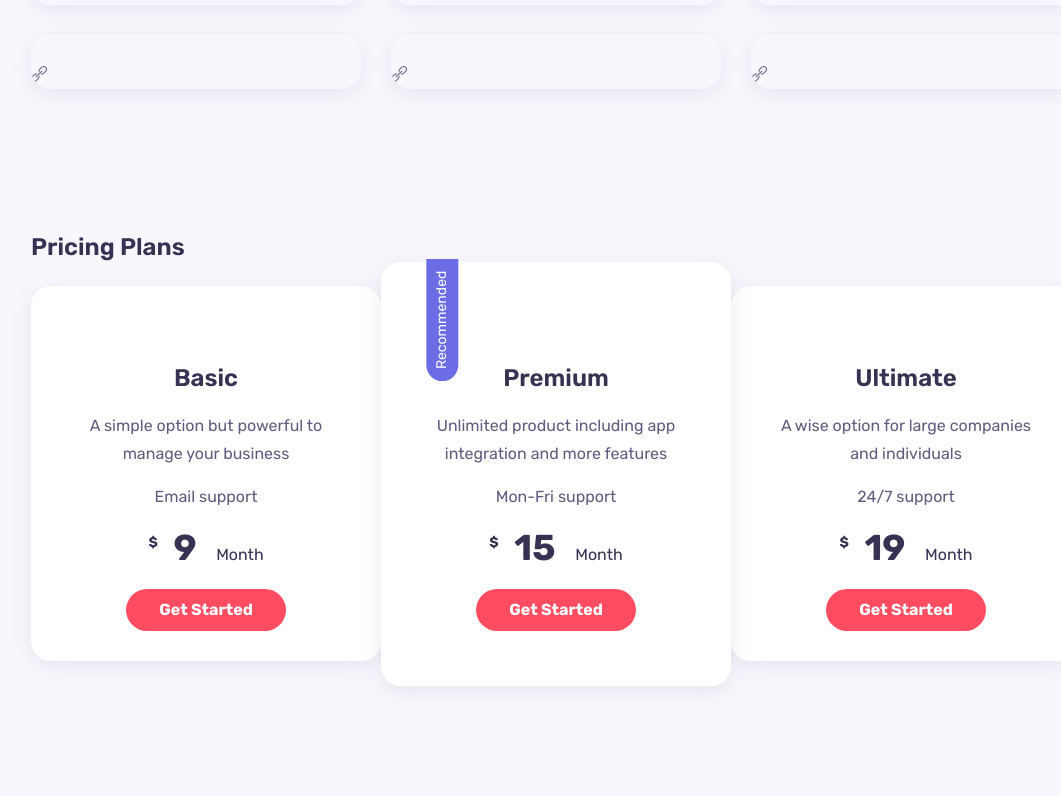
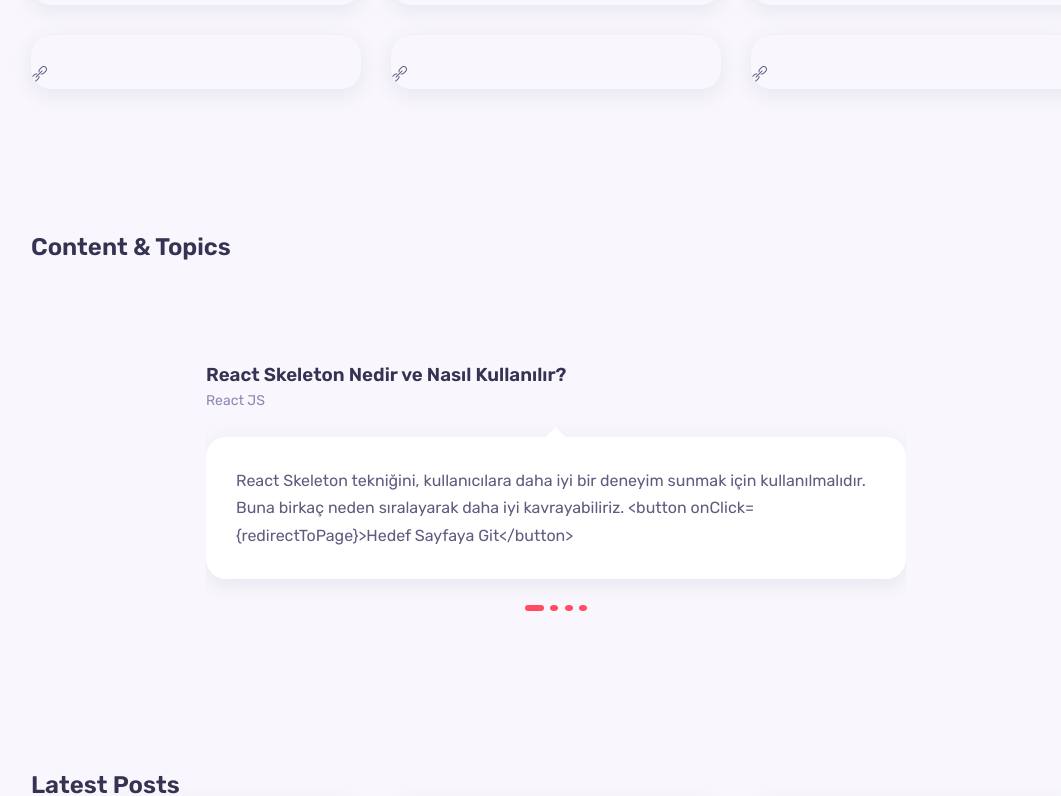
Before and after one commit to nurcanNT/portfolio_react, a React (Vite) app: page / in a window 1280 px wide. Shown: the part 2809-3605 px from the top of the page, without its empty margins (139-1200 px from the left). Built offline with nearby package versions, Linux system fonts and the light colour scheme.

Commit message:
new update

```diff
--- a/package.json
+++ b/package.json
@@ -14,6 +14,7 @@
     "prop-types": "^15.8.1",
     "react": "^18.2.0",
     "react-dom": "^18.2.0",
+    "react-router-dom": "^6.11.2",
     "swiper": "^9.3.2"
   },
   "devDependencies": {
--- a/src/App.jsx
+++ b/src/App.jsx
@@ -6,7 +6,6 @@ import About from './components/about/About';
 import Portfolio from './components/portfolio/Portfolio';
 import Resume from './components/resume/Resume';
 import Services from './components/services/Services';
-import Pricing from './components/pricing/Pricing';
 import Testimoniols from './components/testimoniols/Testimoniols';
 import Contact from './components/contact/Contact';
 import Blog from './components/blog/Blog';
@@ -21,7 +20,6 @@ const App = () => {
      <Services />
      <Resume />
      <Portfolio />
-     <Pricing />
      <Testimoniols />
      <Blog />
      <Contact />
--- a/src/components/pricing/Pricing.jsx
+++ /dev/null
@@ -1,48 +0,0 @@
-//import React from 'react'
-import "./pricing.css";
-
-const Pricing = () => {
-  return (
-    <section className="pricing container section">
-        <h2 className="section__title">Pricing Plans</h2>
-
-        <div className="pricing__container grid">
-            <div className="pricing__item">
-                <img src="" alt="" className="pricing__img" />
-                <h3 className="pricing__plan">Basic</h3>
-                <p className="pricing__title">A simple option but powerful to manage your business</p>
-                <p className="pricing__support">Email support</p>
-                <h3 className="price">
-                    <em>$</em> 9 <span>Month</span>
-                </h3>
-                <a href="" className="btn">Get Started</a>
-            </div>
-
-            <div className="pricing__item best">
-                <span className="badge">Recommended</span>
-                <img src="" alt="" className="pricing__img" />
-                <h3 className="pricing__plan">Premium</h3>
-                <p className="pricing__title">Unlimited product including app integration and more features</p>
-                <p className="pricing__support">Mon-Fri support</p>
-                <h3 className="price">
-                    <em>$</em> 15 <span>Month</span>
-                </h3>
-                <a href="" className="btn">Get Started</a>
-            </div>
-
-            <div className="pricing__item">
-                <img src="" alt="" className="pricing__img" />
-                <h3 className="pricing__plan">Ultimate</h3>
-                <p className="pricing__title">A wise option for large companies and individuals</p>
-                <p className="pricing__support">24/7 support</p>
-                <h3 className="price">
-                    <em>$</em> 19 <span>Month</span>
-                </h3>
-                <a href="" className="btn">Get Started</a>
-            </div>
-        </div>
-    </section>
-  )
-}
-
-export default Pricing
--- a/src/components/pricing/pricing.css
+++ /dev/null
@@ -1,89 +0,0 @@
-.pricing__container {
-    grid-template-columns: repeat(3, 1fr);
-    align-items: center;
-}
-
-.pricing__item {
-    padding: 1.875rem 2.5rem;
-    background-color: var(--container-color);
-    text-align: center;
-    border-radius: var(--border-radius);
-    box-shadow: var(--shadow);
-}
-
-.pricing__plan {
-    margin: 1.25rem 0;
-    font-size: var(--h2-font-size);
-}
-
-.pricing__title,
-.pricing__support {
-    margin-bottom: 1rem;
-}
-
-.price {
-    font-size: var(--h1-font-size);
-    font-weight: var(--font-bold);
-}
-
-.price em {
-    font-style: normal;
-    font-size: var(--small-font-size);
-    margin-right: 0.5rem;
-    vertical-align: super;
-}
-
-.price span {
-    font-size: var(--normal-font-size);
-    font-weight: 400;
-    margin-left: 0.75rem;
-}
-
-.pricing__item .btn {
-    margin-top: 1.25rem;
-}
-
-.pricing__item.best {
-    padding: 3.4rem 2.5rem;
-    position: relative;
-    z-index: 1;
-}
-
-.badge {
-  position: absolute;
-  left: 0;
-  top: 2.6rem;
-  color: #fff;
-  background-color: #6c6ce5;
-  transform: rotate(-90deg);
-  padding: .25rem .75rem;
-  font-size: var(--small-font-size);
-  border-top-left-radius: var(--border-radius);
-  border-bottom-left-radius: var(--border-radius);
-  border-top-right-radius: 0;
-  border-bottom-right-radius: 0;
-}
-
-@media screen and (max-width: 1024px) {
-    .pricing__container {
-        grid-template-columns: repeat(2, 330px);
-        justify-content: center;
-        gap: 1.875rem;
-    }
-
-    .pricing__item.best {
-        padding: 1.875rem 2.5rem;
-    }
-}
-
-@media screen and (max-width: 768px) {
-    .pricing__container {
-        grid-template-columns: 310px;
-    }
-}
-
-@media screen and (max-width: 350px) {
-    .pricing__container {
-        grid-template-columns: 1fr;
-    }
-}
--- a/src/components/testimoniols/Testimoniols.jsx
+++ b/src/components/testimoniols/Testimoniols.jsx
@@ -8,13 +8,12 @@ import { Swiper, SwiperSlide } from 'swiper/react';
 import 'swiper/css';
 import 'swiper/css/pagination';
 
-
 const data = [
     {
         id:1,
-        title:"John Doe",
-        subtitle: "Product designer at Dribble",
-        comment: "I enjoy working with the theme and learn so much. You guys make the process fun and interestingy. Good luck!",
+        title:"React Skeleton Nedir ve Nasıl Kullanılır?",
+        subtitle: "React JS",
+        comment: "React Skeleton tekniğini, kullanıcılara daha iyi bir deneyim sunmak için kullanılmalıdır. Buna birkaç neden sıralayarak daha iyi kavrayabiliriz. <button onClick={redirectToPage}>Hedef Sayfaya Git</button> ",
     },
     {
         id:2,
@@ -37,9 +36,10 @@ const data = [
 ]
 
 const Testimoniols = () => {
+
   return (
     <section className="testimonials container section">
-        <h2 className="section__title">Clients & Reviews</h2>
+        <h2 className="section__title">Content & Topics</h2>
 
         <Swiper className="testimonials__container grid"
          modules={[ Pagination]}
```
Also changed, not shown: 1 other file (tests, documents, lock files or other folders).
